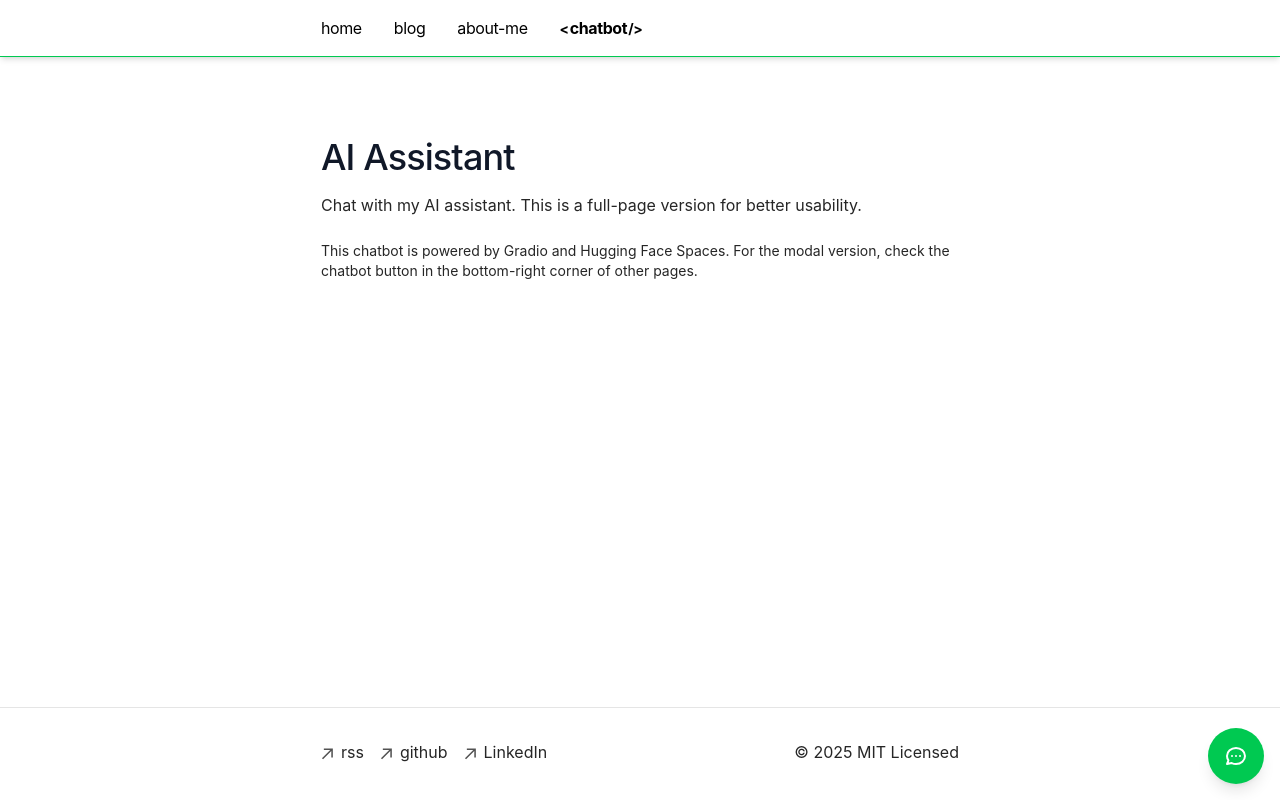
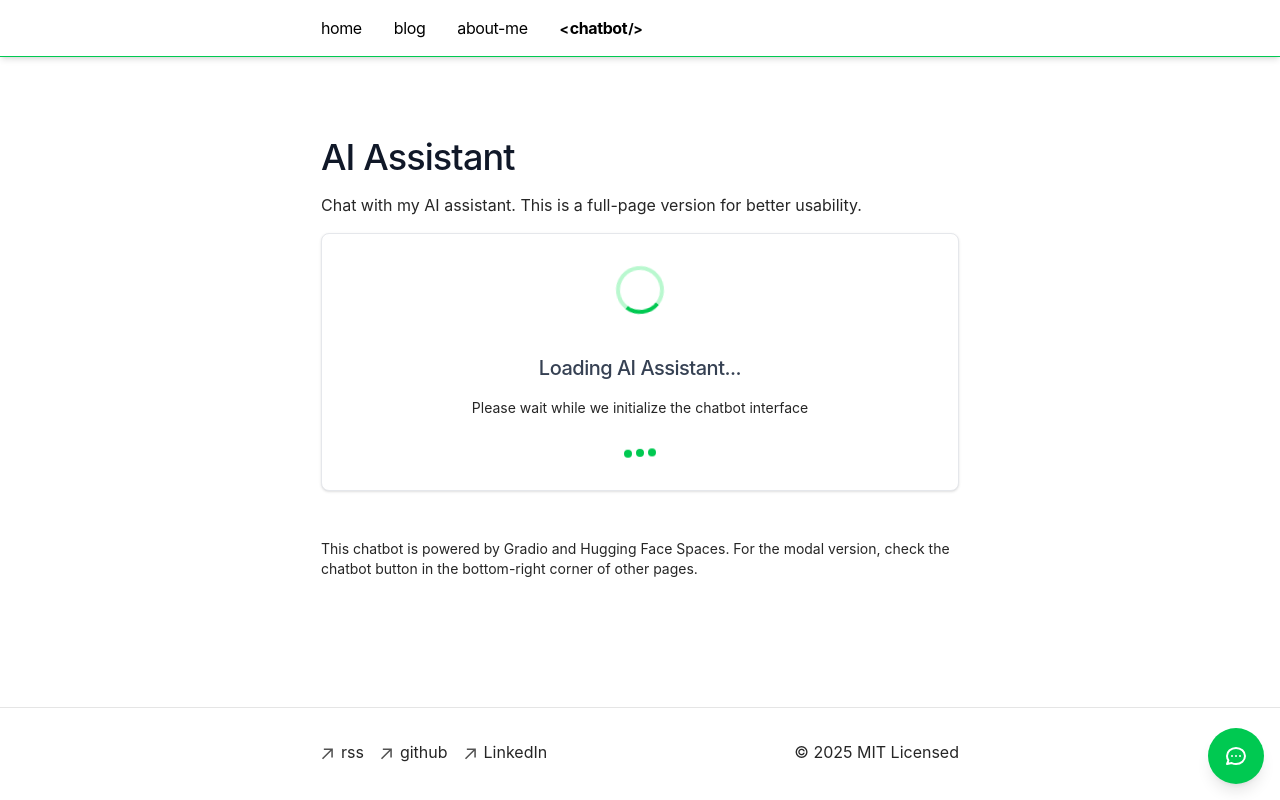
Before and after one commit to aldunchev/aldunchev-portfolio, a Next.js app: page /chatbot in a window 1280 px wide. Built offline with nearby package versions, Linux system fonts and the light colour scheme.

Commit message:
Add loading indicator for the chatbot page.

```diff
--- a/app/chatbot/page.tsx
+++ b/app/chatbot/page.tsx
@@ -1,11 +1,58 @@
-import { Metadata } from "next";
+"use client";
 
-export const metadata: Metadata = {
-  title: "AI Chatbot",
-  description: "Chat with my AI assistant",
-};
+import { useState, useEffect } from "react";
 
 export default function ChatbotPage() {
+  const [isLoading, setIsLoading] = useState(true);
+
+  useEffect(() => {
+    // Set a timeout to hide loading after a reasonable time as fallback
+    const fallbackTimer = setTimeout(() => {
+      setIsLoading(false);
+    }, 15000); // 15 seconds fallback
+
+    // Function to handle when Gradio app finishes rendering
+    const handleLoadComplete = () => {
+      console.log("Embedded space has finished rendering");
+      setIsLoading(false);
+    };
+
+    // Check for gradio app and add event listener
+    const checkForGradioApp = () => {
+      const gradioApp = document.querySelector("gradio-app");
+      if (gradioApp) {
+        gradioApp.addEventListener("render", handleLoadComplete);
+        return gradioApp;
+      }
+      return null;
+    };
+
+    // Try to find gradio app immediately
+    let gradioApp = checkForGradioApp();
+
+    // If not found, keep checking periodically
+    let intervalId: NodeJS.Timeout | null = null;
+    if (!gradioApp) {
+      intervalId = setInterval(() => {
+        gradioApp = checkForGradioApp();
+        if (gradioApp && intervalId) {
+          clearInterval(intervalId);
+          intervalId = null;
+        }
+      }, 500); // Check every 500ms
+    }
+
+    return () => {
+      clearTimeout(fallbackTimer);
+      if (intervalId) {
+        clearInterval(intervalId);
+      }
+      if (gradioApp) {
+        gradioApp.removeEventListener("render", handleLoadComplete);
+      }
+    };
+  }, []);
+
   return (
     <div className="container mx-auto px-4 py-8">
       <div className="max-w-4xl mx-auto">
@@ -14,13 +61,49 @@ export default function ChatbotPage() {
           Chat with my AI assistant. This is a full-page version for better
           usability.
         </p>
+
+        {/* Loading Indicator */}
+        {isLoading && (
+          <div className="w-full bg-white border border-gray-200 rounded-lg shadow-sm p-8 mb-6">
+            <div className="flex flex-col items-center justify-center space-y-4">
+              <div className="relative">
+                <div className="w-12 h-12 border-4 border-green-200 border-t-green-500 rounded-full animate-spin"></div>
+              </div>
+              <div className="text-center">
+                <h3 className="text-lg font-semibold text-gray-700 mb-2">
+                  Loading AI Assistant...
+                </h3>
+                <p className="text-gray-500 text-sm">
+                  Please wait while we initialize the chatbot interface
+                </p>
+              </div>
+              <div className="flex space-x-1">
+                <div className="w-2 h-2 bg-green-500 rounded-full animate-bounce"></div>
+                <div
+                  className="w-2 h-2 bg-green-500 rounded-full animate-bounce"
+                  style={{ animationDelay: "0.1s" }}
+                ></div>
+                <div
+                  className="w-2 h-2 bg-green-500 rounded-full animate-bounce"
+                  style={{ animationDelay: "0.2s" }}
+                ></div>
+              </div>
+            </div>
+          </div>
+        )}
+
+        {/* Gradio App Container */}
         <div
-          className="w-full"
-          dangerouslySetInnerHTML={{
-            __html:
-              '<gradio-app src="https://aldunchev-chatbot.hf.space" eager="true"></gradio-app>',
-          }}
-        />
+          className={`w-full transition-opacity duration-500 ${isLoading ? "opacity-0 h-0 overflow-hidden" : "opacity-100"}`}
+        >
+          <div
+            className="w-full min-h-[600px]"
+            dangerouslySetInnerHTML={{
+              __html:
+                '<gradio-app src="https://aldunchev-chatbot.hf.space" eager="true"></gradio-app>',
+            }}
+          />
+        </div>
 
         <div className="mt-6 text-sm text-gray-500">
           <p>
```
